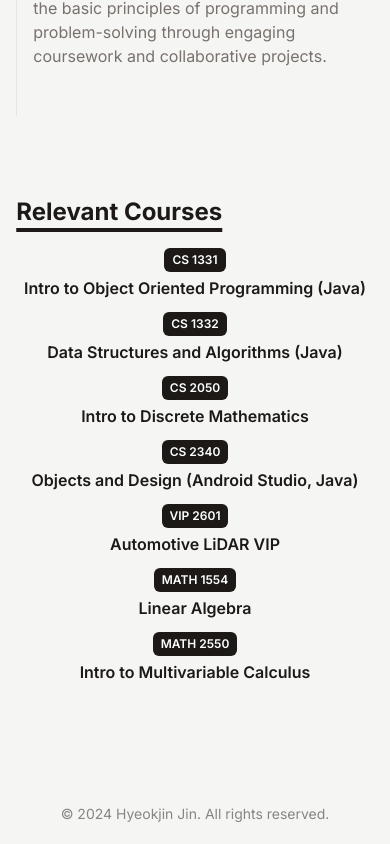
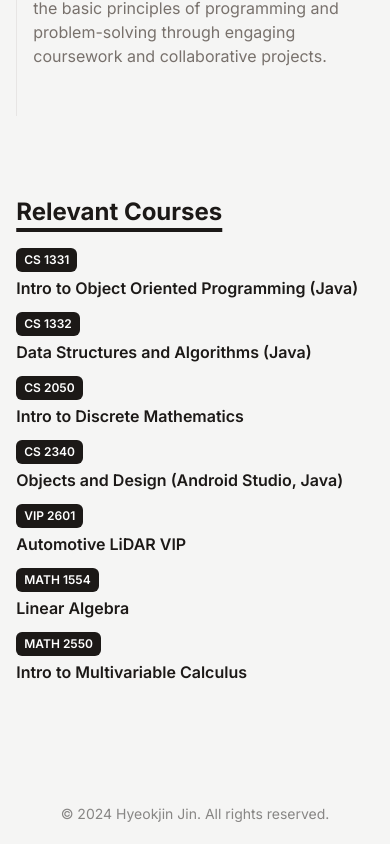
Before and after one commit to hyeokjinjin/hyeokjinjin.github.io, a React (Vite) app: page / in a window 390 px wide. Shown: the part 2600-3444 px from the top of the page. Built offline with nearby package versions, Linux system fonts and the light colour scheme.

Commit message:
Fix alignment on Courses

```diff
--- a/src/components/CoursesItem.jsx
+++ b/src/components/CoursesItem.jsx
@@ -2,7 +2,7 @@ import React from 'react';
 
 function CoursesItem({name, desc}) {
     return (
-        <p className="flex flex-wrap gap-1 sm:gap-2 flex-col sm:flex-row items-center justify-start text-xs sm:text-sm mb-3">
+        <p className="flex flex-wrap gap-1 sm:gap-2 flex-col sm:flex-row items-start sm:items-center justify-start text-xs sm:text-sm mb-3">
             <span className="inline-block px-2 py-1 font-semibold text-white dark:text-stone-900 bg-stone-900 dark:bg-white rounded-md">
                 {name}
             </span>
```
